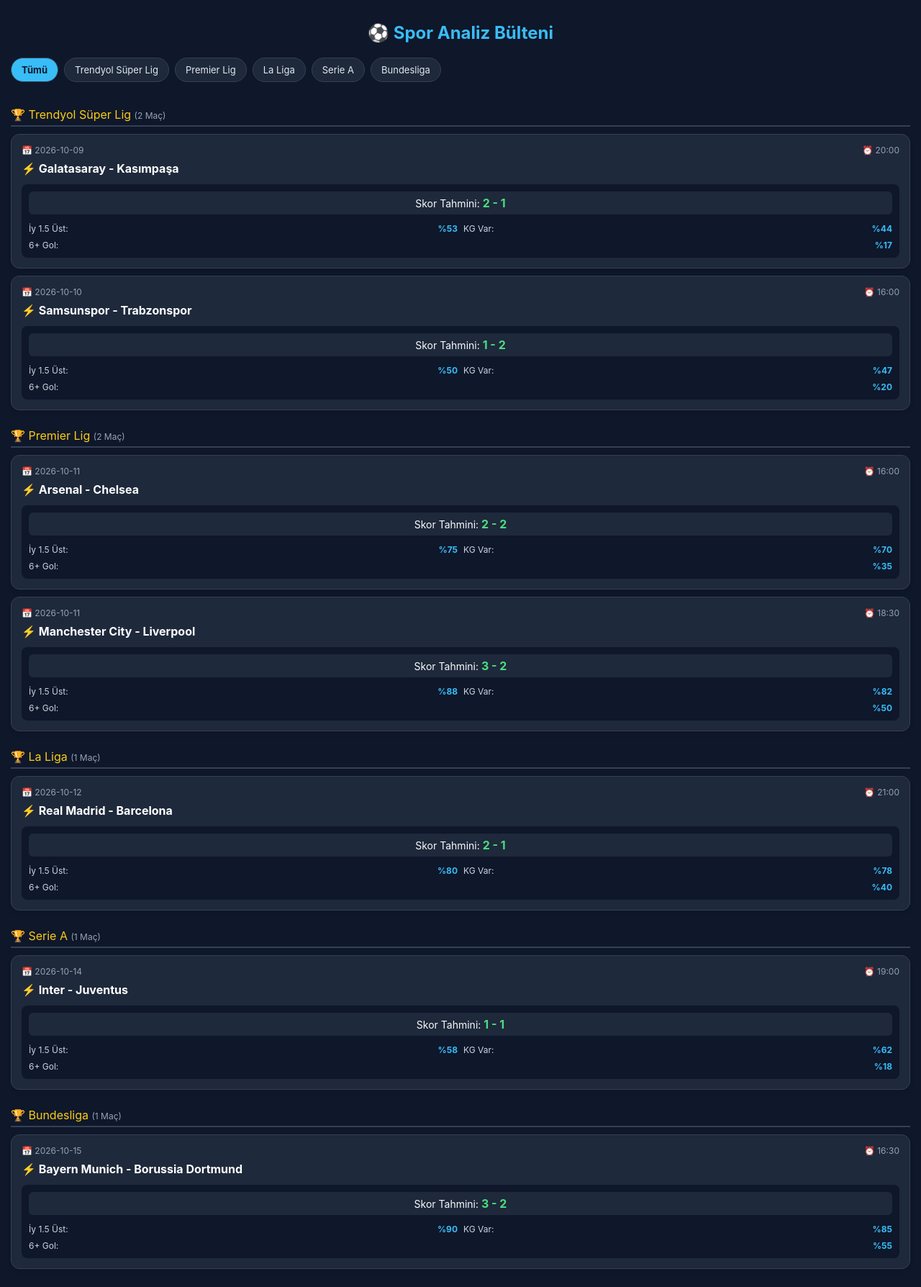
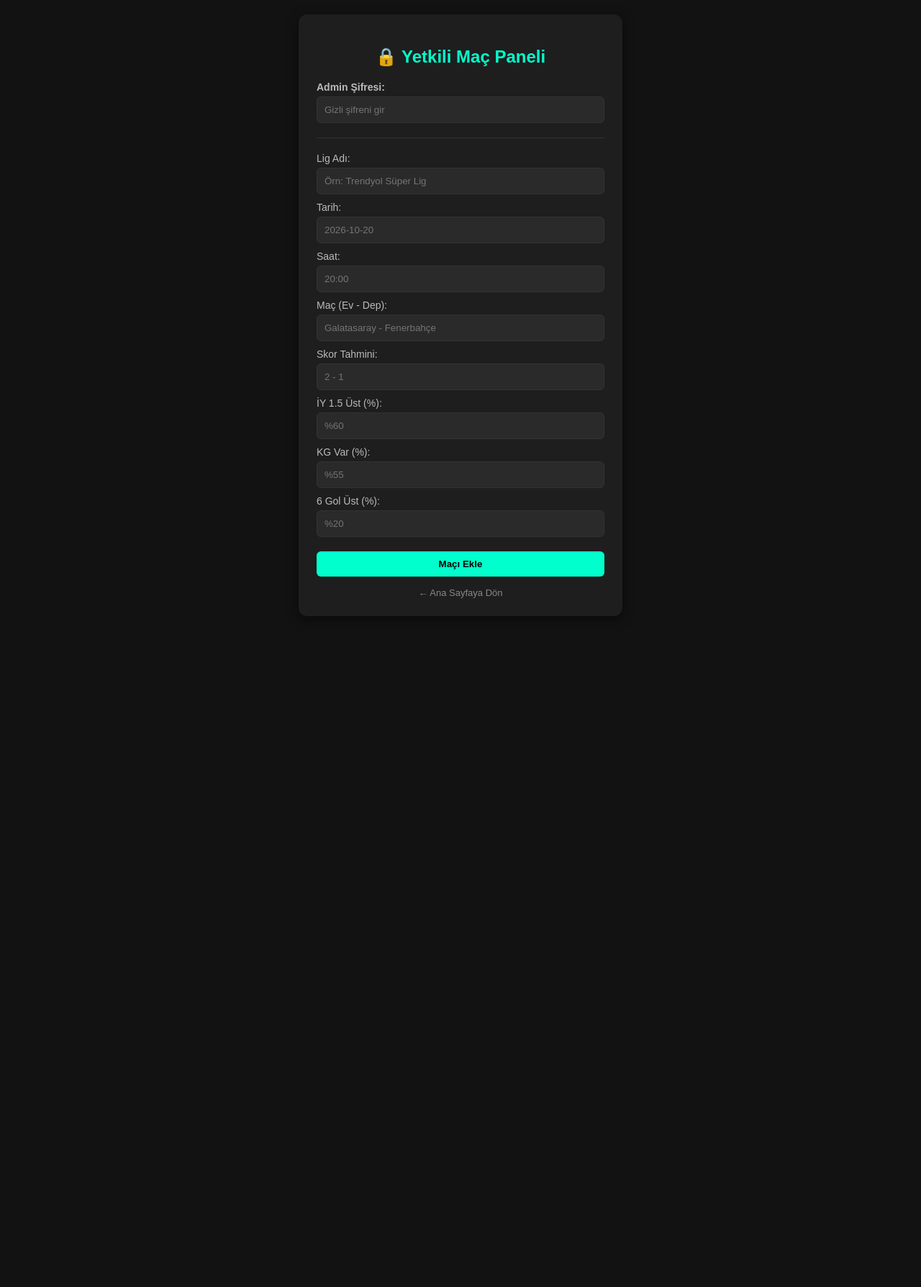
Before and after one commit to abaylimuhammed1666-cmyk/spor-analiz-pwa, a Flask app: page / in a window 1280 px wide. Shown: the whole page at 72% size. After the commit the page ends 831 px from the top, so only its background shows below. Run offline with Flask 3, Linux system fonts and the light colour scheme; data comes from the database, SQL or seed files in the repository.

Commit message:
Admin paneline sifre koruması eklendi

```diff
--- a/app.py
+++ b/app.py
@@ -3,7 +3,6 @@ import sqlite3
 
 app = Flask(__name__)
 
-# Veritabanını ve tabloyu oluşturan fonksiyon
 def init_db():
     conn = sqlite3.connect('matches.db')
     cursor = conn.cursor()
@@ -20,17 +19,45 @@ def init_db():
             gol_6_ust TEXT
         )
     ''')
-    # Eğer veritabanı boşsa başlangıç maçlarını ekleyelim
     cursor.execute('SELECT COUNT(*) FROM matches')
     if cursor.fetchone()[0] == 0:
         initial_matches = [
+            # Trendyol Süper Lig
             ("Trendyol Süper Lig", "2026-10-09", "20:00", "Galatasaray - Kasımpaşa", "2 - 1", "%53", "%44", "%17"),
             ("Trendyol Süper Lig", "2026-10-10", "16:00", "Samsunspor - Trabzonspor", "1 - 2", "%50", "%47", "%20"),
+            ("Trendyol Süper Lig", "2026-10-10", "19:00", "Çaykur Rizespor - Fenerbahçe", "0 - 2", "%66", "%43", "%17"),
+            ("Trendyol Süper Lig", "2026-10-11", "13:30", "Konyaspor - Başakşehir", "1 - 1", "%84", "%84", "%44"),
+            ("Trendyol Süper Lig", "2026-10-11", "19:00", "Beşiktaş - Kocaelispor", "1 - 1", "%67", "%63", "%30"),
+            ("Trendyol Süper Lig", "2026-10-12", "20:00", "Eyüpspor - Göztepe", "1 - 2", "%58", "%71", "%36"),
+            ("Trendyol Süper Lig", "2026-10-17", "16:00", "Gençlerbirliği - Galatasaray", "1 - 2", "%60", "%77", "%40"),
+            ("Trendyol Süper Lig", "2026-10-17", "19:00", "Fenerbahçe - Alanyaspor", "3 - 1", "%72", "%55", "%25"),
+            ("Trendyol Süper Lig", "2026-10-18", "19:00", "Trabzonspor - Antalyaspor", "2 - 0", "%65", "%40", "%15"),
+            ("Trendyol Süper Lig", "2026-10-19", "20:00", "Adana Demirspor - Beşiktaş", "1 - 3", "%78", "%68", "%35"),
+
+            # Premier Lig
             ("Premier Lig", "2026-10-11", "16:00", "Arsenal - Chelsea", "2 - 2", "%75", "%70", "%35"),
             ("Premier Lig", "2026-10-11", "18:30", "Manchester City - Liverpool", "3 - 2", "%88", "%82", "%50"),
+            ("Premier Lig", "2026-10-12", "16:00", "Manchester United - Tottenham", "2 - 1", "%68", "%65", "%28"),
+            ("Premier Lig", "2026-10-12", "18:30", "Newcastle United - Aston Villa", "1 - 1", "%62", "%60", "%20"),
+            ("Premier Lig", "2026-10-18", "16:00", "Liverpool - Everton", "2 - 0", "%70", "%45", "%22"),
+            ("Premier Lig", "2026-10-18", "18:30", "Chelsea - Manchester United", "2 - 2", "%76", "%74", "%38"),
+
+            # La Liga
             ("La Liga", "2026-10-12", "21:00", "Real Madrid - Barcelona", "2 - 1", "%80", "%78", "%40"),
+            ("La Liga", "2026-10-13", "19:30", "Atletico Madrid - Real Sociedad", "1 - 0", "%52", "%42", "%12"),
+            ("La Liga", "2026-10-13", "22:00", "Villarreal - Valencia", "2 - 2", "%74", "%72", "%30"),
+            ("La Liga", "2026-10-19", "19:00", "Barcelona - Athletic Bilbao", "3 - 1", "%82", "%60", "%32"),
+
+            # Serie A
             ("Serie A", "2026-10-14", "19:00", "Inter - Juventus", "1 - 1", "%58", "%62", "%18"),
-            ("Bundesliga", "2026-10-15", "16:30", "Bayern Munich - Borussia Dortmund", "3 - 2", "%90", "%85", "%55")
+            ("Serie A", "2026-10-14", "21:45", "AC Milan - Napoli", "2 - 1", "%70", "%68", "%25"),
+            ("Serie A", "2026-10-15", "21:45", "Roma - Lazio", "1 - 2", "%65", "%70", "%22"),
+            ("Serie A", "2026-10-20", "20:00", "Atalanta - Fiorentina", "2 - 2", "%79", "%80", "%35"),
+
+            # Bundesliga
+            ("Bundesliga", "2026-10-15", "16:30", "Bayern Munich - Borussia Dortmund", "3 - 2", "%90", "%85", "%55"),
+            ("Bundesliga", "2026-10-15", "19:30", "RB Leipzig - Bayer Leverkusen", "2 - 2", "%82", "%81", "%45"),
+            ("Bundesliga", "2026-10-21", "17:30", "Stuttgart - Eintracht Frankfurt", "2 - 1", "%75", "%70", "%30")
         ]
         cursor.executemany('''
             INSERT INTO matches (lig, tarih, saat, mac, skor_tahmini, iy_15_ust, kg_var, gol_6_ust)
@@ -49,11 +76,9 @@ def home():
     conn = sqlite3.connect('matches.db')
     cursor = conn.cursor()
 
-    # Benzersiz ligleri çek
     cursor.execute('SELECT DISTINCT lig FROM matches')
     ligler = ["Tümü"] + [row[0] for row in cursor.fetchall()]
 
-    # Filtreleme sorgusu
     query = 'SELECT * FROM matches WHERE 1=1'
     params = []
 
@@ -86,30 +111,36 @@ def home():
 
     return render_template("index.html", ligler=ligler, secilen_lig=secilen_lig, lig_gruplari=lig_gruplari, search_query=search_query)
 
-# Kod yazmadan maç ekleyebileceğin Yönetim Paneli
 @app.route("/admin", methods=["GET", "POST"])
 def admin():
+    hata = None
     if request.method == "POST":
-        lig = request.form.get("lig")
-        tarih = request.form.get("tarih")
-        saat = request.form.get("saat")
-        mac = request.form.get("mac")
-        skor_tahmini = request.form.get("skor_tahmini")
-        iy_15_ust = request.form.get("iy_15_ust")
-        kg_var = request.form.get("kg_var")
-        gol_6_ust = request.form.get("gol_6_ust")
+        girilen_sifre = request.form.get("sifre")
+        OGRI_SIFRE = "muhammed123"
 
-        conn = sqlite3.connect('matches.db')
-        cursor = conn.cursor()
-        cursor.execute('''
-            INSERT INTO matches (lig, tarih, saat, mac, skor_tahmini, iy_15_ust, kg_var, gol_6_ust)
-            VALUES (?, ?, ?, ?, ?, ?, ?, ?)
-        ''', (lig, tarih, saat, mac, skor_tahmini, iy_15_ust, kg_var, gol_6_ust))
-        conn.commit()
-        conn.close()
-        return redirect(url_for('home'))
+        if girilen_sifre != OGRI_SIFRE:
+            hata = "Hatalı şifre! Sadece yetkili kişi ekleyebilir."
+        else:
+            lig = request.form.get("lig")
+            tarih = request.form.get("tarih")
+            saat = request.form.get("saat")
+            mac = request.form.get("mac")
+            skor_tahmini = request.form.get("skor_tahmini")
+            iy_15_ust = request.form.get("iy_15_ust")
+            kg_var = request.form.get("kg_var")
+            gol_6_ust = request.form.get("gol_6_ust")
 
-    return render_template("admin.html")
+            conn = sqlite3.connect('matches.db')
+            cursor = conn.cursor()
+            cursor.execute('''
+                INSERT INTO matches (lig, tarih, saat, mac, skor_tahmini, iy_15_ust, kg_var, gol_6_ust)
+                VALUES (?, ?, ?, ?, ?, ?, ?, ?)
+            ''', (lig, tarih, saat, mac, skor_tahmini, iy_15_ust, kg_var, gol_6_ust))
+            conn.commit()
+            conn.close()
+            return redirect(url_for('home'))
+
+    return render_template("admin.html", hata=hata)
 
 if __name__ == "__main__":
     app.run(debug=True)
--- a/templates/index.html
+++ b/templates/index.html
@@ -2,98 +2,61 @@
 <html lang="tr">
 <head>
     <meta charset="UTF-8">
-    <meta name="viewport" content="width=device-width, initial-scale=1.0">
-    <title>Spor Analiz PWA</title>
+    <title>Yönetim Paneli</title>
     <style>
-        * { box-sizing: border-box; }
-        body {
-            font-family: -apple-system, BlinkMacSystemFont, "Segoe UI", Roboto, sans-serif;
-            background-color: #0f172a;
-            color: #f8fafc;
-            margin: 0;
-            padding: 15px;
-        }
-        h1 { text-align: center; color: #38bdf8; font-size: 24px; margin-bottom: 20px; }
-
-        .lig-secici {
-            display: flex;
-            overflow-x: auto;
-            gap: 8px;
-            padding-bottom: 10px;
-            margin-bottom: 20px;
-            scrollbar-width: none;
-        }
-        .lig-secici::-webkit-scrollbar { display: none; }
-        .lig-secici a {
-            color: #e2e8f0;
-            background: #1e293b;
-            padding: 8px 14px;
-            text-decoration: none;
-            border-radius: 20px;
-            font-size: 13px;
-            white-space: nowrap;
-            border: 1px solid #334155;
-            transition: 0.2s;
-        }
-        .lig-secici a:hover, .lig-secici a.aktif { background: #38bdf8; color: #0f172a; font-weight: bold; }
-
-        .lig-baslik { color: #facc15; font-size: 16px; margin: 25px 0 10px 0; border-bottom: 2px solid #334155; padding-bottom: 5px; }
-
-        .mac-karti {
-            background: #1e293b;
-            padding: 14px;
-            margin: 10px 0;
-            border-radius: 12px;
-            border: 1px solid #334155;
-            box-shadow: 0 4px 6px -1px rgba(0, 0, 0, 0.1);
-        }
-        .mac-ust { display: flex; justify-content: space-between; font-size: 12px; color: #94a3b8; margin-bottom: 8px; }
-        .mac-takimlar { font-weight: bold; font-size: 16px; margin-bottom: 12px; color: #fff; }
-
-        .tahmin-grid {
-            display: grid;
-            grid-template-columns: repeat(2, 1fr);
-            gap: 8px;
-            background: #0f172a;
-            padding: 10px;
-            border-radius: 8px;
-            font-size: 12px;
-        }
-        .tahmin-item { display: flex; justify-content: space-between; color: #cbd5e1; }
-        .tahmin-item span { font-weight: bold; color: #38bdf8; }
-        .skor-kutusu { grid-column: span 2; text-align: center; background: #1e293b; padding: 6px; border-radius: 6px; font-size: 14px; margin-bottom: 4px; }
-        .skor-kutusu b { color: #4ade80; font-size: 16px; }
+        body { font-family: Arial, sans-serif; background: #121212; color: #fff; display: flex; justify-content: center; align-items: center; min-height: 100vh; margin: 0; }
+        .form-container { background: #1e1e1e; padding: 25px; border-radius: 12px; width: 400px; box-shadow: 0 4px 15px rgba(0,0,0,0.5); margin: 20px 0; }
+        h2 { text-align: center; color: #00ffcc; margin-bottom: 20px; }
+        label { display: block; margin-top: 10px; font-size: 14px; color: #bbb; }
+        input, button { width: 100%; padding: 10px; margin-top: 5px; border-radius: 6px; border: 1px solid #333; background: #2a2a2a; color: #fff; box-sizing: border-box; }
+        button { background: #00ffcc; color: #000; font-weight: bold; margin-top: 20px; cursor: pointer; border: none; }
+        button:hover { background: #00cca3; }
+        .error { color: #ff4d4d; text-align: center; margin-bottom: 10px; font-size: 14px; }
+        .back { display: block; text-align: center; margin-top: 15px; color: #888; text-decoration: none; font-size: 13px; }
+        hr { border: 0; border-top: 1px solid #333; margin: 20px 0; }
     </style>
 </head>
 <body>
+    <div class="form-container">
+        <h2>🔒 Yetkili Maç Paneli</h2>
 
-    <h1>⚽ Spor Analiz Bülteni</h1>
+        {% if hata %}
+            <div class="error">{{ hata }}</div>
+        {% endif %}
 
-    <div class="lig-secici">
-        {% for l in ligler %}
-            <a href="/?lig={{ l }}" class="{% if secilen_lig == l %}aktif{% endif %}">{{ l }}</a>
-        {% endfor %}
+        <form method="POST">
+            <label><b>Admin Şifresi:</b></label>
+            <input type="password" name="sifre" placeholder="Gizli şifreni gir" required>
+
+            <hr>
+
+            <label>Lig Adı:</label>
+            <input type="text" name="lig" placeholder="Örn: Trendyol Süper Lig">
+
+            <label>Tarih:</label>
+            <input type="text" name="tarih" placeholder="2026-10-20">
+
+            <label>Saat:</label>
+            <input type="text" name="saat" placeholder="20:00">
+
+            <label>Maç (Ev - Dep):</label>
+            <input type="text" name="mac" placeholder="Galatasaray - Fenerbahçe">
+
+            <label>Skor Tahmini:</label>
+            <input type="text" name="skor_tahmini" placeholder="2 - 1">
+
+            <label>İY 1.5 Üst (%):</label>
+            <input type="text" name="iy_15_ust" placeholder="%60">
+
+            <label>KG Var (%):</label>
+            <input type="text" name="kg_var" placeholder="%55">
+
+            <label>6 Gol Üst (%):</label>
+            <input type="text" name="gol_6_ust" placeholder="%20">
+
+            <button type="submit">Maçı Ekle</button>
+        </form>
+        <a href="/" class="back">← Ana Sayfaya Dön</a>
     </div>
-
-    {% for lig_adi, maclar in lig_gruplari.items() %}
-        <div class="lig-baslik">🏆 {{ lig_adi }} <span style="font-size:12px; color:#94a3b8;">({{ maclar|length }} Maç)</span></div>
-        {% for m in maclar %}
-            <div class="mac-karti">
-                <div class="mac-ust">
-                    <span>📅 {{ m.tarih }}</span>
-                    <span>⏰ {{ m.saat }}</span>
-                </div>
-                <div class="mac-takimlar">⚡ {{ m.mac }}</div>
-
-                <div class="tahmin-grid">
-                    <div class="skor-kutusu">Skor Tahmini: <b>{{ m.skor_tahmini }}</b></div>
-                    <div class="tahmin-item">İy 1.5 Üst: <span>{{ m.iy_15_ust }}</span></div>
-                    <div class="tahmin-item">KG Var: <span>{{ m.kg_var }}</span></div>
-                    <div class="tahmin-item" style="grid-column: span 2;">6+ Gol: <span>{{ m.gol_6_ust }}</span></div>
-                </div>
-            </div>
-        {% endfor %}
-    {% endfor %}
-
 </body>
 </html>
```
